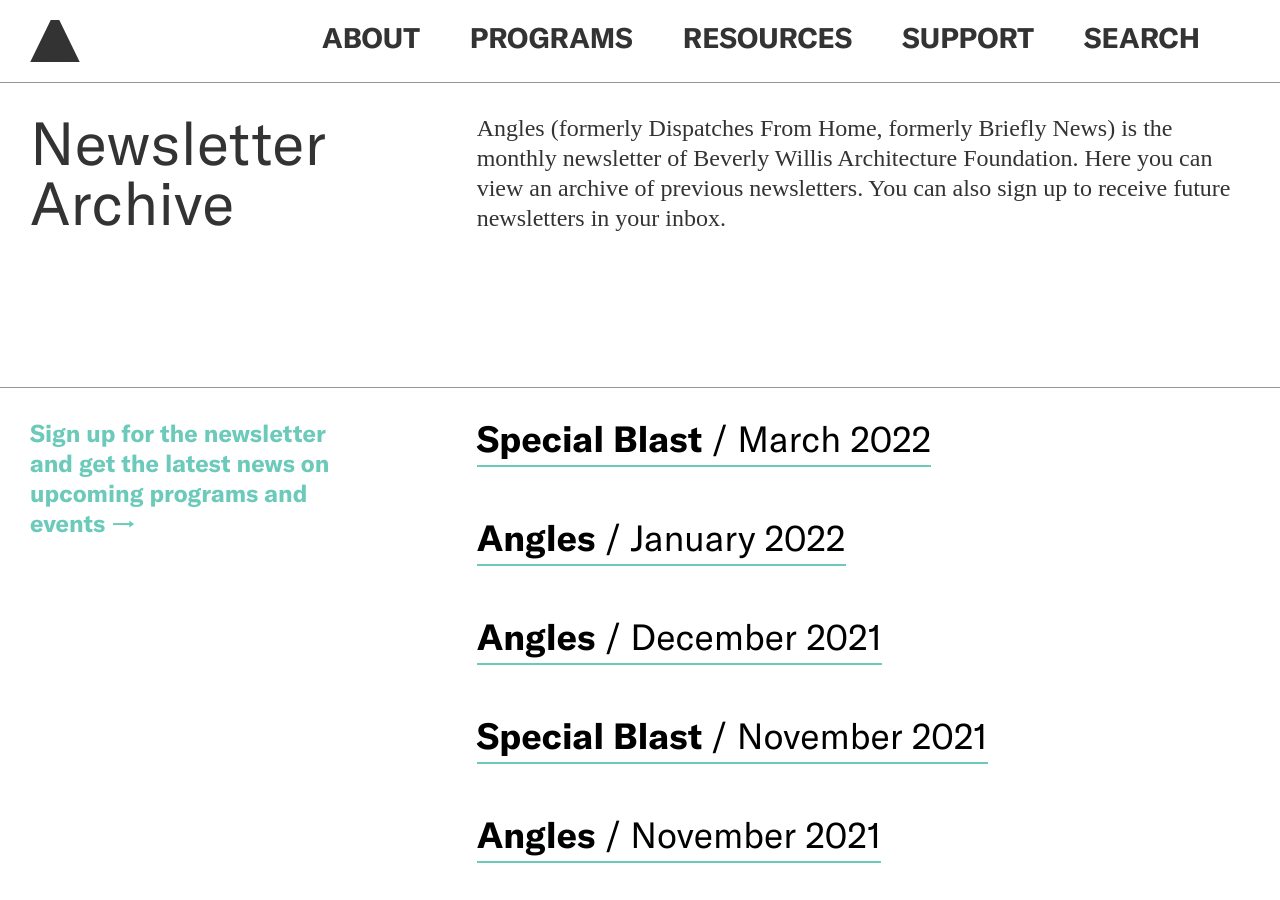
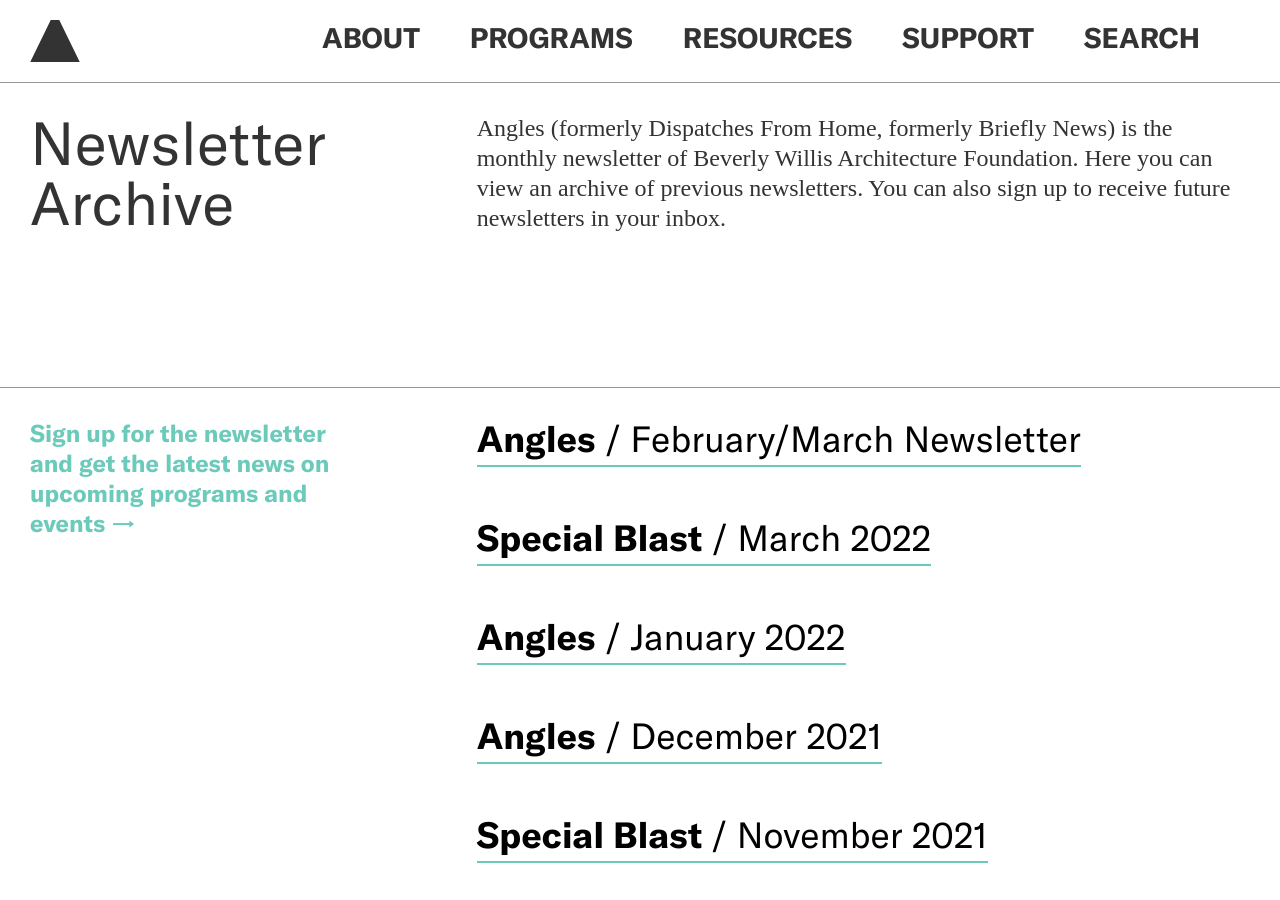
Before and after one commit to jengalas/bwaf-bbw, a Jekyll site: the page built from _resources/newsletter-archive.md, in a window 1280 px wide and 900 px high. Built offline with Jekyll 4.4.1, drawn with Linux system fonts in a browser that asks for light colours; nearby versions of some CDN libraries; some web fonts are replaced.

Commit message:
Update from Forestry.io Virginia Eskridge updated _resources/newsletter-archive.md

```diff
--- a/_resources/newsletter-archive.md
+++ b/_resources/newsletter-archive.md
@@ -10,6 +10,9 @@
 sign-up-text: Sign up for the newsletter and get the latest news on upcoming programs
   and events
 newsletters:
+- title: Angles
+  month_year: February/March Newsletter
+  link: https://mailchi.mp/bwaf/gzbptdxwc1?e=[UNIQID]
 - title: Special Blast
   month_year: March 2022
   link: https://mailchi.mp/a86faef6fb15/bwaf-2022-industry-leaders-roundtable-retreat
```
